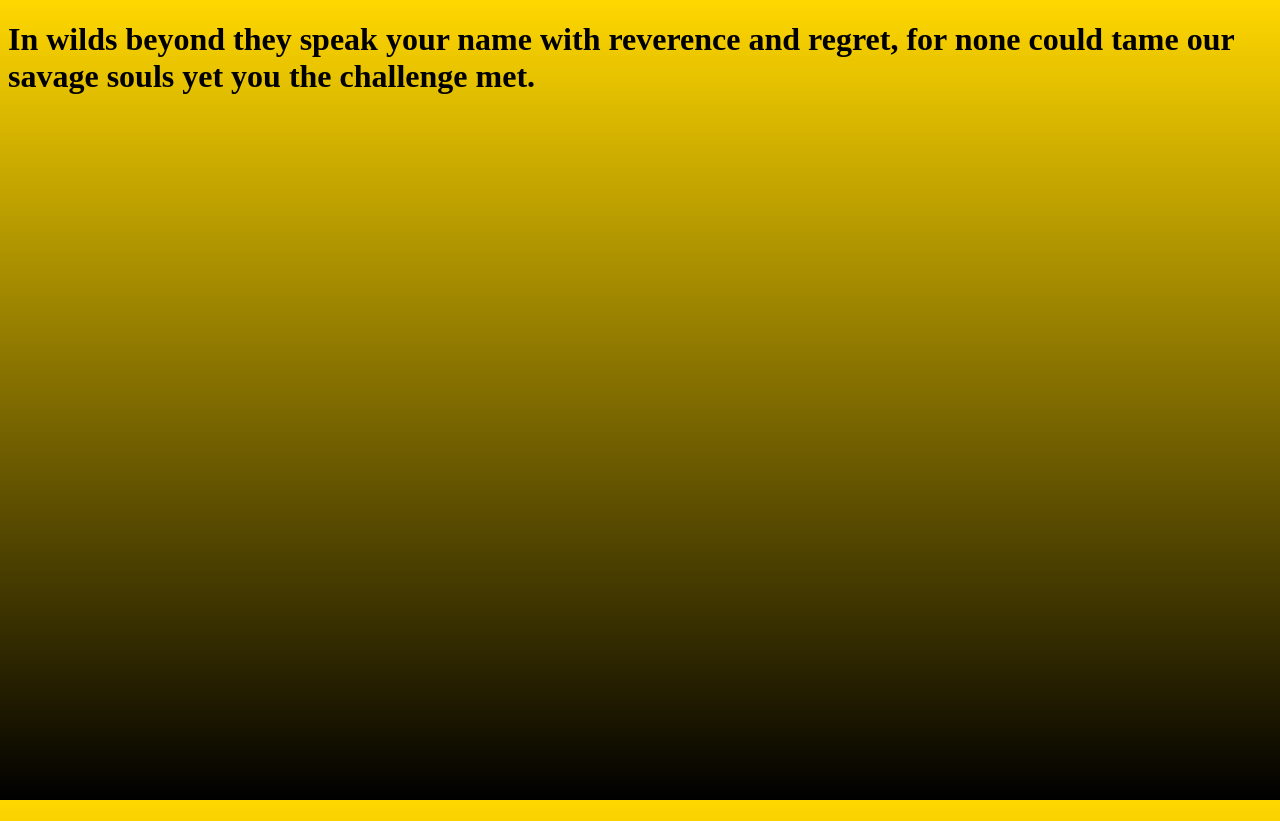
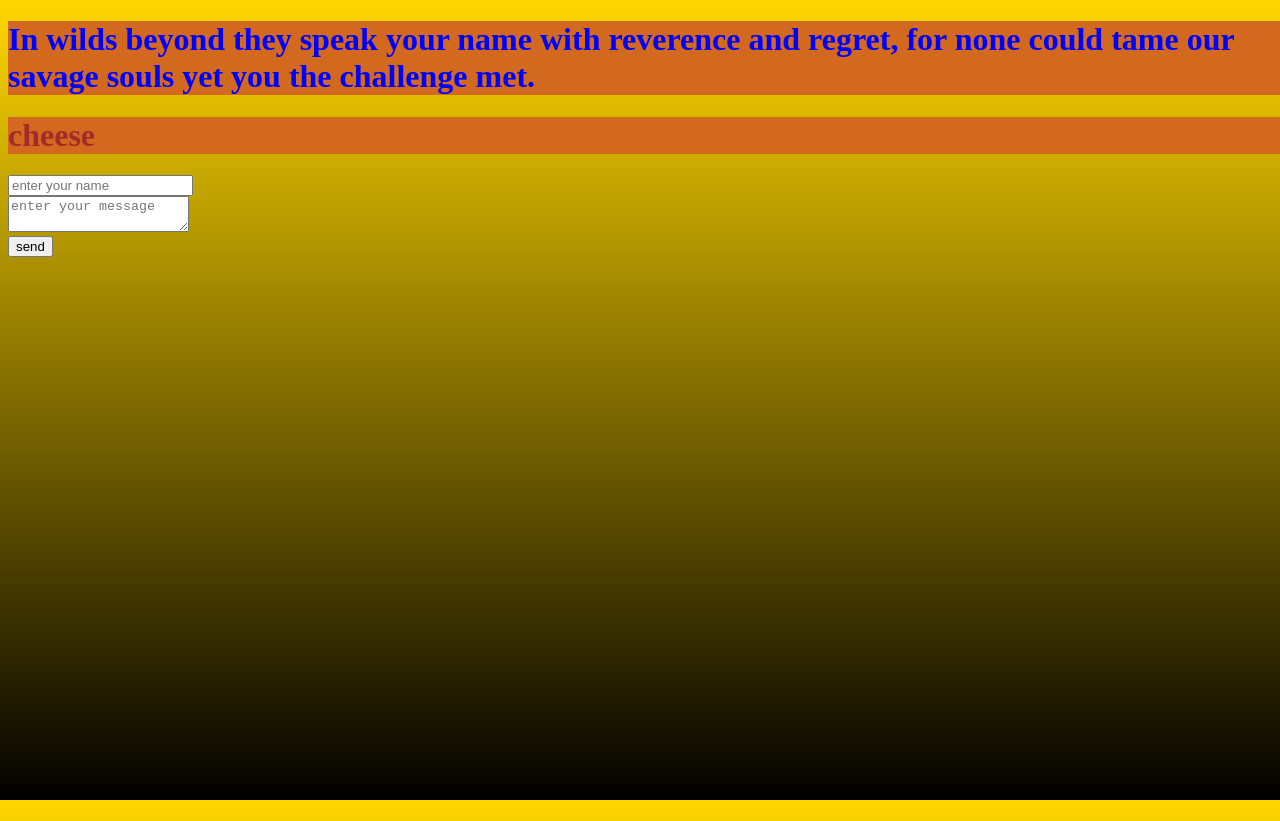
Before and after one commit to Timothy-Reagan-rvrvw/cs1-2025, a plain HTML site: page src/index.html in a window 1280 px wide. Drawn offline with Linux system fonts and the light colour scheme.

Commit message:
lckjdjbhb

```diff
--- a/src/css/main.css
+++ b/src/css/main.css
@@ -6,3 +6,6 @@ body {
     height: 100%;
     width: 100%;
 }
+.title {background-color:chocolate;}
+#title {color:blue}
+h1 {color:brown}
--- a/src/index.html
+++ b/src/index.html
@@ -3,11 +3,25 @@
 <head>
     <meta charset="UTF-8">
     <meta name="viewport" content="width=device-width, initial-scale=1.0">
-    <title>MONKEYS ARE BANNANS</title>
+    <title>Hollow Knight</title>
     <link rel="stylesheet" href="/css/main.css">
 </head>
 <body>
-<h1>In wilds beyond they speak your name with reverence and regret, for none could tame our savage souls yet you the challenge met.</h1>
+<h1 id="title" class="title">In wilds beyond they speak your name with reverence and regret, for none could tame our savage souls yet you the challenge met.</h1>
+<h1 class="title">cheese</h1>
+<input type="text" name="name" placeholder="enter your name"></input>
+<br>
+<textarea placeholder="enter your message" name="message"></textarea>
+<br>
+<button type="submit" onclick="submit()">send</button>
+<script>function submit() {
+    console.log("hbfkhvdhvhdblhbvkhdbKJHS:FHvhjhbidHljhvdLFJhlhjbf");
+    var name = document.getElementsByName("name").item(0).value;
+    var message = document.getElementsByName("message").item(0).value;
+    console.log(message);
+    alert("hello " + name + " your message is " + message);
+    console.log(name);
+}</script>
 
 </body>
 </html>
```
Also changed, not shown: src/favicon.ico (added).
